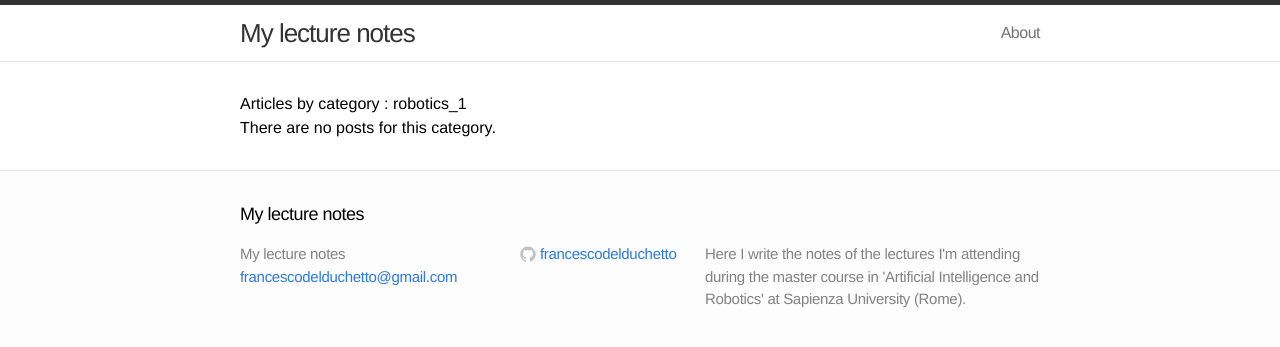
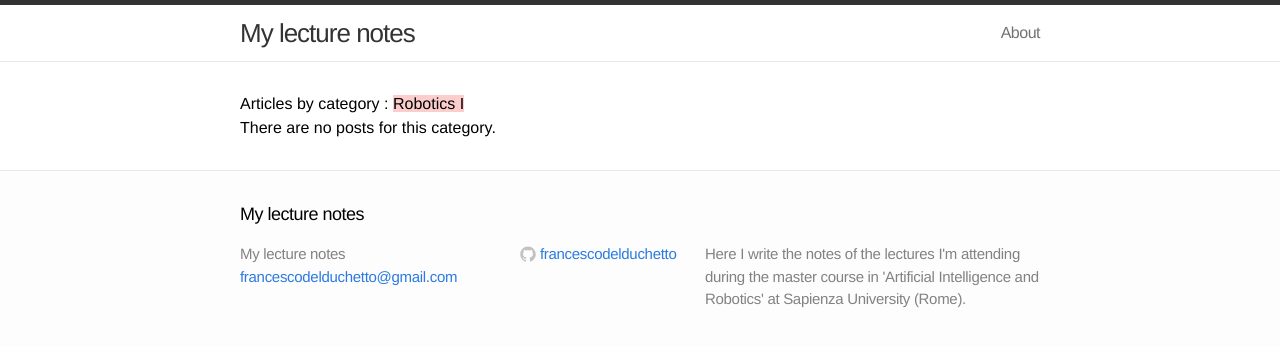
Before and after one commit to francescodelduchetto/lectureNotes, a Jekyll site: the page built from blog/categories/robotics_1.md, in a window 1280 px wide. Shown: the top 347 px of the page. Built offline with Jekyll 4.4.1, drawn with Linux system fonts in a browser that asks for light colours.

Commit message:
colored categories

```diff
--- a/_layouts/blog_by_category.html
+++ b/_layouts/blog_by_category.html
@@ -1,8 +1,11 @@
 ---
 layout: default
 ---
-
-<h1>Articles by category : {{ page.category }}</h1>
+{% for data_cat in site.data.categories %}
+	{% if data_cat.slug == page.category %}
+		<span>Articles by category :</span> <span style="background-color:{{data_cat.color}}">{{ data_cat.name }}</span>
+	{% endif %}
+{% endfor %}
 <div>
 	<ul class="posts">
 		{% if site.categories[page.category] %}
--- a/_layouts/post.html
+++ b/_layouts/post.html
@@ -14,7 +14,9 @@ layout: default
 				{% endif %}
 			{% endfor %}
 			{% if cat %}
-				{% capture cats_content_temp %}{{ cats_content }}<a href="/lectureNotes/blog/categories/{{ cat.slug }}/">{{ cat.name }}</a>{% if forloop.last == false %}, {% endif %}{% endcapture %}
+				{% capture cats_content_temp %}{{ cats_content }}
+					<span  style="background-color:{{cat.color}}"><a href="/lectureNotes/blog/categories/{{ cat.slug }}/" style="color: black">{{ cat.name }}</a></span>
+					{% if forloop.last == false %}, {% endif %}{% endcapture %}
 				{% assign cats_content = cats_content_temp %}
 			{% endif %}
 		{% endfor %}
```
Also changed, not shown: _data/categories.yml (+4 -4 lines), index.html (+5 -2 lines).
